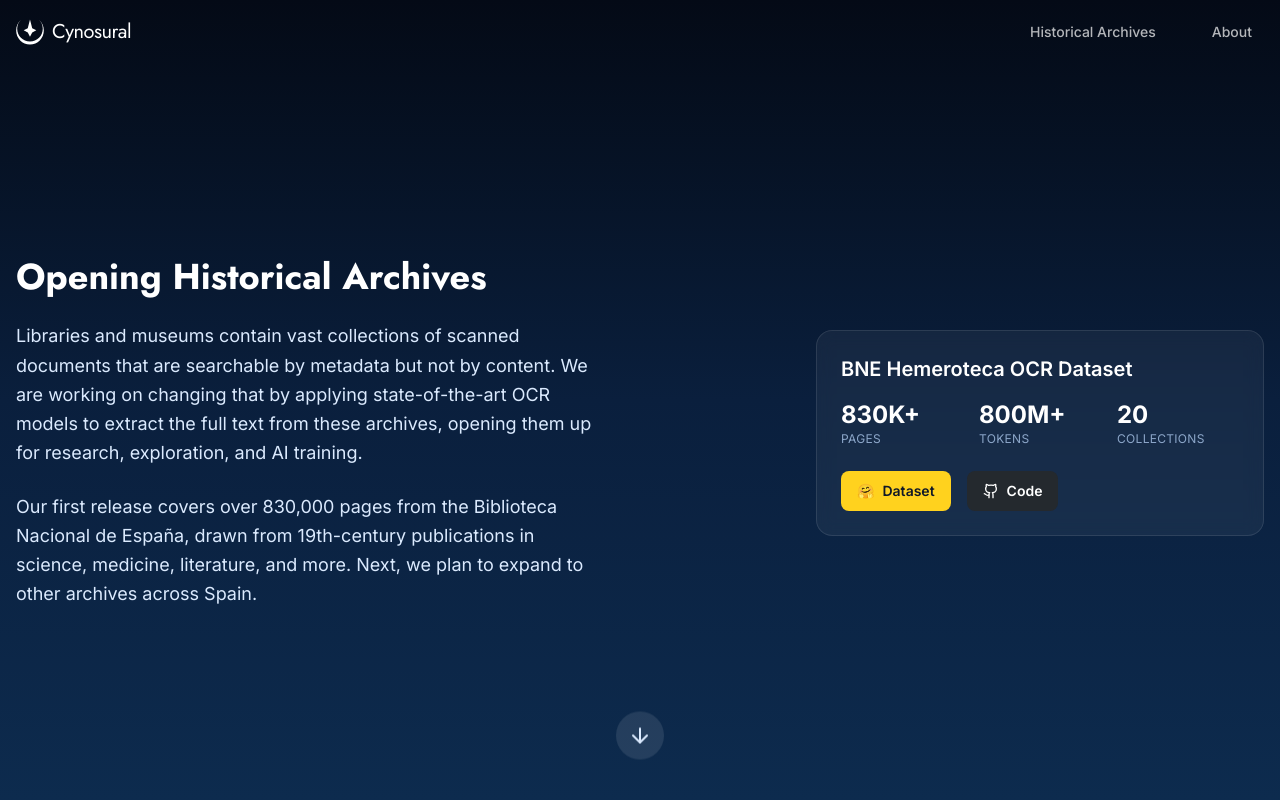
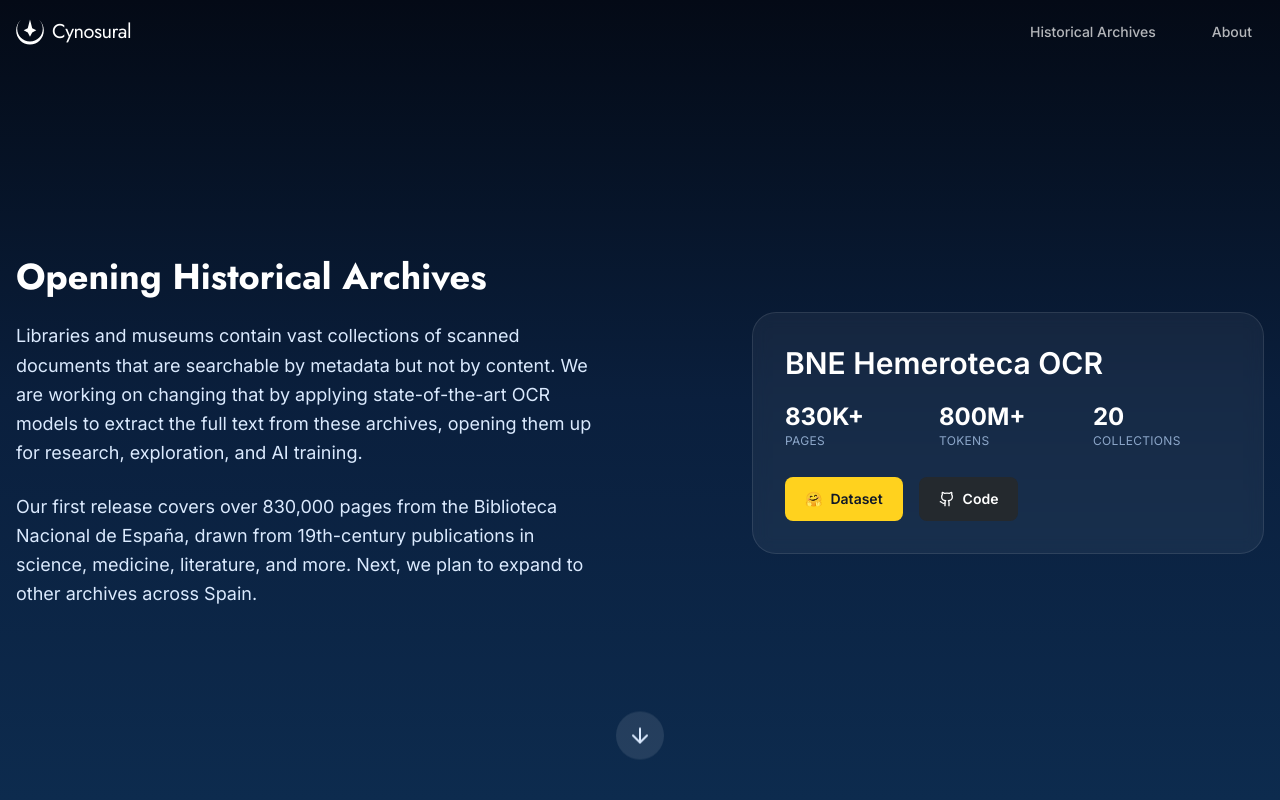
Before and after one commit to cynosural-ai/cynosural-ai.github.io, a Next.js app: page /historical-archives in a window 1280 px wide. Shown: the top 800 px of the page. Built offline with nearby package versions, Linux system fonts and the light colour scheme.

Commit message:
update page

```diff
--- a/src/app/historical-archives/page.tsx
+++ b/src/app/historical-archives/page.tsx
@@ -97,15 +97,15 @@
               whileInView={{ opacity: 1, x: 0 }}
               viewport={{ once: true }}
               transition={{ duration: 0.5 }}
-              className="max-w-md w-full lg:ml-auto"
+              className="max-w-lg w-full lg:ml-auto"
             >
-              <div className="bg-white/5 backdrop-blur-sm rounded-2xl p-6 border border-white/10">
-                <h3 className="text-xl font-semibold mb-4 text-white">
+              <div className="bg-white/5 backdrop-blur-sm rounded-3xl p-8 border border-white/10">
+                <h3 className="text-3xl font-semibold mb-5 text-white">
                   {t.initiative.datasetTitle}
                 </h3>
 
                 {/* Stats */}
-                <div className="grid grid-cols-3 gap-4 mb-6">
+                <div className="grid grid-cols-3 gap-4 mb-7">
                   <div>
                     <div className="text-2xl font-bold text-white">830K+</div>
                     <div className="text-xs text-blue-200/70 uppercase tracking-wide">{t.stats.pages}</div>
@@ -125,7 +125,7 @@
                     href="https://huggingface.co/datasets/ferjorosa/bne-hemeroteca-ocr-xix"
                     target="_blank"
                     rel="noopener noreferrer"
-                    className="inline-flex items-center gap-2 bg-[#FFD21E] text-gray-900 px-4 py-2.5 rounded-lg font-semibold hover:bg-[#FFF0B3] transition-colors text-sm"
+                    className="inline-flex items-center gap-2 bg-[#FFD21E] text-gray-900 px-5 py-3 rounded-lg font-semibold hover:bg-[#FFF0B3] transition-colors text-sm"
                   >
                     <span role="img" aria-label={t.actions.datasetAriaLabel}>🤗</span>
                     {t.actions.dataset}
@@ -134,7 +134,7 @@
                     href="https://github.com/ferjorosa/bne-hemeroteca-data"
                     target="_blank"
                     rel="noopener noreferrer"
-                    className="inline-flex items-center gap-2 bg-[#24292e] text-white px-4 py-2.5 rounded-lg font-semibold hover:bg-[#2f363d] transition-colors text-sm"
+                    className="inline-flex items-center gap-2 bg-[#24292e] text-white px-5 py-3 rounded-lg font-semibold hover:bg-[#2f363d] transition-colors text-sm"
                   >
                     <Github className="w-4 h-4 flex-shrink-0" />
                     {t.actions.code}
--- a/src/dictionaries/en/historicalArchives.json
+++ b/src/dictionaries/en/historicalArchives.json
@@ -5,7 +5,7 @@
     "title": "Opening Historical Archives",
     "p1": "Libraries and museums contain vast collections of scanned documents that are searchable by metadata but not by content. We are working on changing that by applying state-of-the-art OCR models to extract the full text from these archives, opening them up for research, exploration, and AI training.",
     "p2": "Our first release covers over 830,000 pages from the Biblioteca Nacional de España, drawn from 19th-century publications in science, medicine, literature, and more. Next, we plan to expand to other archives across Spain.",
-    "datasetTitle": "BNE Hemeroteca OCR Dataset"
+    "datasetTitle": "BNE Hemeroteca OCR"
   },
   "stats": {
     "pages": "Pages",
```
